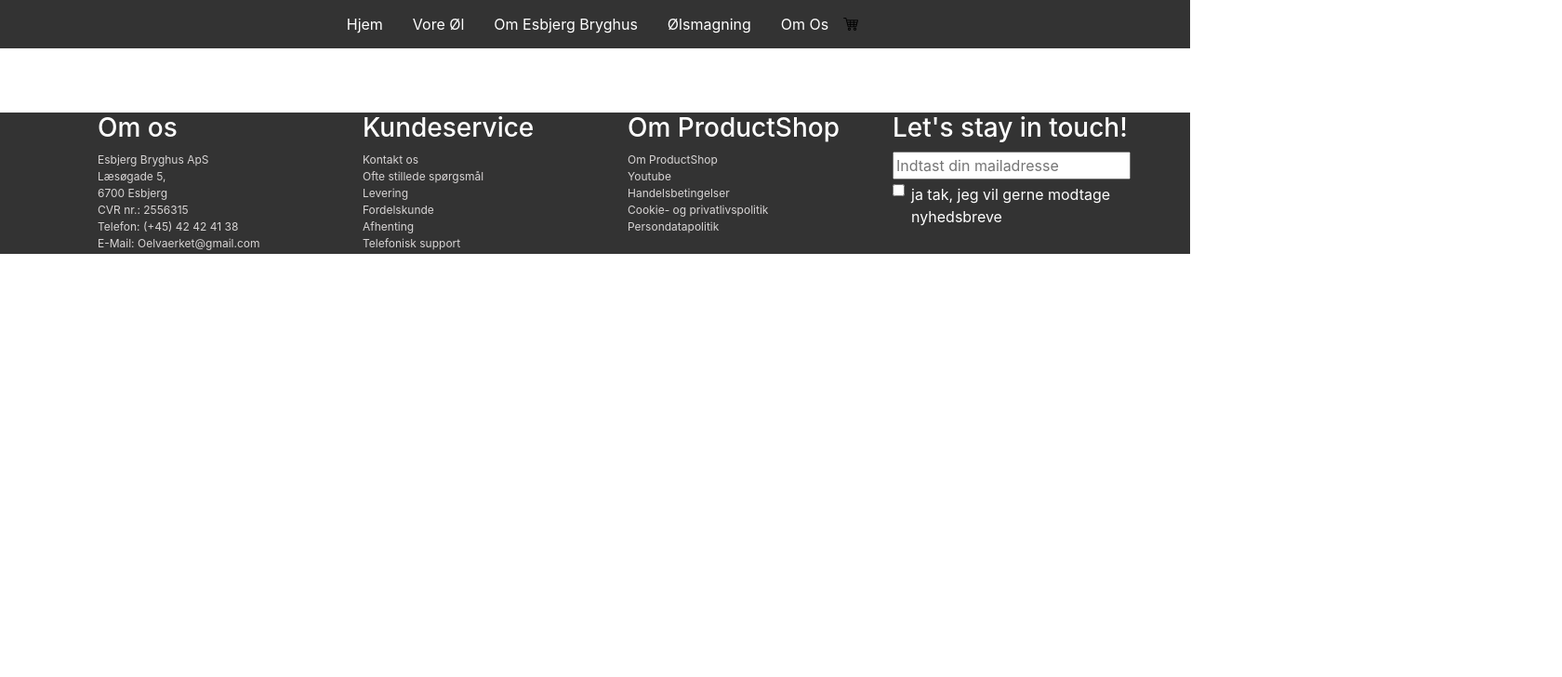
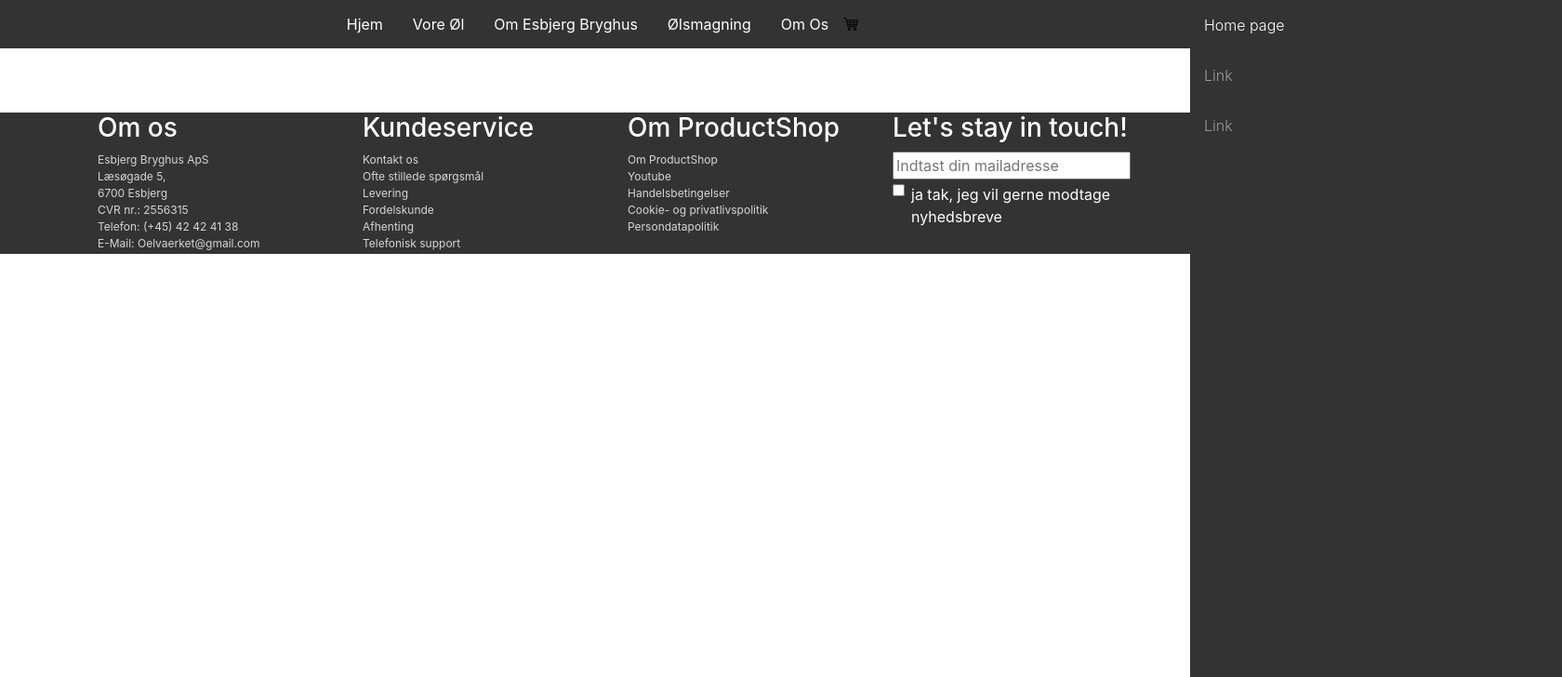
Before and after one commit to PresidentDungeon/EB-SM3-ANG, an Angular app in the folder EB-SM3-ANG/: page / in a window 1280 px wide. Shown: the top 728 px of the page at 93% size, 1680 px wide, since content can reach past the window. Built offline with nearby package versions, Linux system fonts and the light colour scheme.

Commit message:
Changed shopping cart component

```diff
--- a/EB-SM3-ANG/src/app/app.component.html
+++ b/EB-SM3-ANG/src/app/app.component.html
@@ -1,5 +1,6 @@
+<app-side-bar></app-side-bar>
 <app-nav-bar></app-nav-bar>
-<app-side-bar></app-side-bar>
+
 <div style="margin: 69px 1% 50px; height: 100%;">
   <router-outlet></router-outlet>
 </div>
--- a/EB-SM3-ANG/src/app/side-bar/side-bar.component.css
+++ b/EB-SM3-ANG/src/app/side-bar/side-bar.component.css
@@ -1,3 +1,53 @@
-div{
-  z-index: 1;
+#sidebar {
+  position: absolute;
+  right: 0px;
+  z-index: 2;
+  min-width: 400px;
+  max-width: 400px;
+  min-height: 100%;
+  transition: all 0.3s;
+  font-weight: 300;
+  font-size: 1rem;
+  line-height: 1.5;
+  background-color: #333333 !important;
 }
+
+#sidebar.hidden {
+  margin-right: -400px;
+}
+
+a[data-toggle="collapse"] {
+  position: relative;
+}
+
+@media (max-width: 575px) {
+  #sidebar {
+    margin-left: -400px;
+  }
+  #sidebar.hidden {
+    margin-left: 0;
+  }
+}
+
+a, a:hover, a:focus {
+  color: inherit;
+}
+
+#sidebar .sidebar-header {
+  padding: 20px;
+}
+
+#sidebar ul li a {
+  padding: 15px;
+  display: block;
+  width: 100%;
+}
+
+#sidebar ul li a:hover {
+   background-color: rgba(255, 255, 255, 0.1);
+ }
+
+hr {
+  border-top: 1px solid #fff;
+  margin-top: 0;
+}
--- a/EB-SM3-ANG/src/app/side-bar/side-bar.component.html
+++ b/EB-SM3-ANG/src/app/side-bar/side-bar.component.html
@@ -1,3 +1,13 @@
-<div id="collapseBasic" [collapse]="getCartStatus()" [isAnimated]="true">
-  <div class="well well-lg card card-block card-header">Some content</div>
-</div>
+<nav id="sidebar" class="navbar-dark bg-dark" [ngClass]="{'hidden': getCartStatus()}">
+  <ul class="navbar-nav">
+    <li class="nav-item active">
+      <a class="nav-link" href="#">Home page</a>
+    </li>
+    <li class="nav-item">
+      <a class="nav-link" href="#">Link</a>
+    </li>
+    <li class="nav-item">
+      <a class="nav-link" href="#">Link</a>
+    </li>
+  </ul>
+</nav>
```
